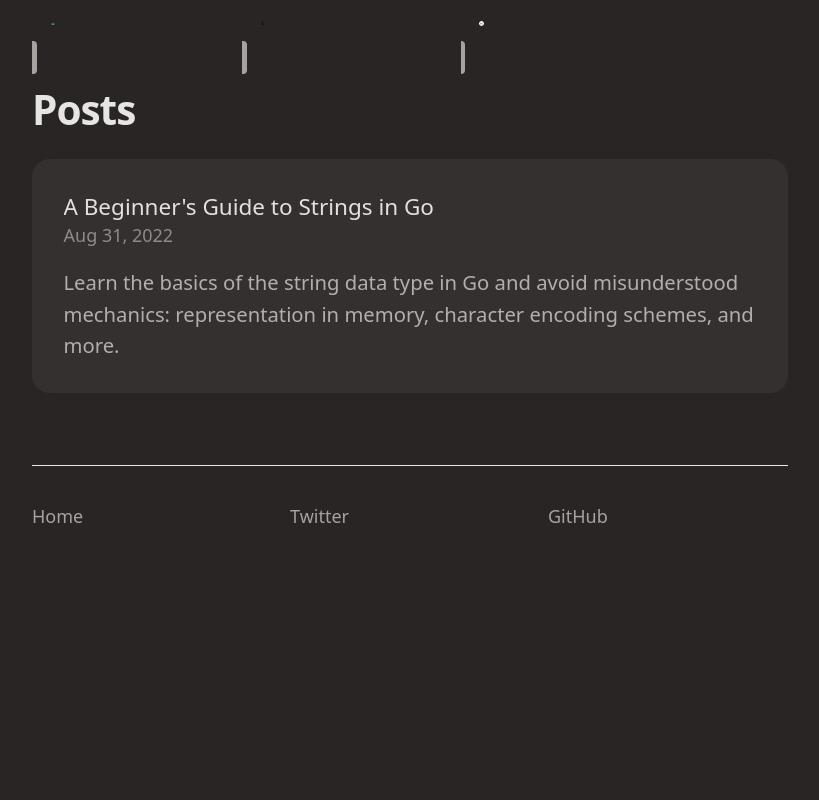
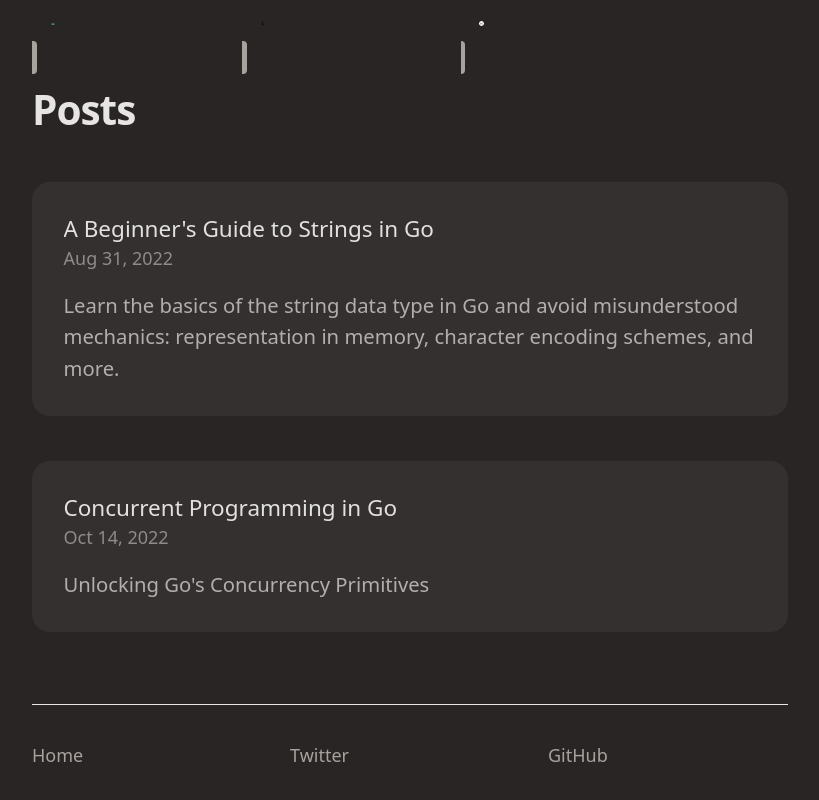
Before and after one commit to Oakes6/tanfolio, a Next.js app: page / in a window 1280 px wide. Shown: the part 528-1328 px from the top of the page, without its empty margins (230-1049 px from the left). Before the commit the page ends 1167 px from the top, so only its background shows below. Built offline with nearby package versions, Linux system fonts and the light colour scheme.

Commit message:
add new article

```diff
--- a/components/BlogPostPreview.js
+++ b/components/BlogPostPreview.js
@@ -8,7 +8,7 @@ export default function BlogPostPreview(post) {
       {/* <ContentLink key={post.slug} href={`/blog/${post.slug}`}> */}
       <ContentLink
         key={post.slug}
-        href="https://oakes.hashnode.dev/beginner-strings-go"
+        href={post.link}
       >
         <ContentLink.Title>{post.title}</ContentLink.Title>
 
--- a/pages/index.js
+++ b/pages/index.js
@@ -13,10 +13,18 @@ import React from "react";
 const name = "Tanner Oakes";
 const post1 = {
   title: "A Beginner's Guide to Strings in Go",
+  link: "https://oakes.hashnode.dev/beginner-strings-go",
   publishedAtFormatted: "Aug 31, 2022",
   description:
     "Learn the basics of the string data type in Go and avoid misunderstood mechanics: representation in memory, character encoding schemes, and more.",
 };
+const post2 = {
+  title: "Concurrent Programming in Go",
+  publishedAtFormatted: "Oct 14, 2022",
+  link: "https://oakes.hashnode.dev/concurrent-programming-in-go",
+  description:
+    "Unlocking Go's Concurrency Primitives",
+}
 
 export default function Home({ posts }) {
   return (
@@ -56,7 +64,7 @@ export default function Home({ posts }) {
               Senior Backend Engineer @ LTK
             </h2>
             <p className="text-stone-300 dark:text-gray-200 mb-4">
-              Building distributed systems so you don't have to.
+              Building distributed systems and fitting the pieces together.
             </p>
           </div>
           <div className="w-[80px] sm:w-[150px] relative mb-8 sm:mb-0 mr-auto">
@@ -94,11 +102,12 @@ export default function Home({ posts }) {
         <h3 className="font-bold text-2xl md:text-4xl tracking-tight mb-6 mt-16 text-stone-200 dark:text-white">
           Posts
         </h3>
-        <div className="flex gap-6 flex-col md:flex-row">
+        <div className="flex-auto gap-6 mt-5 space-y-10">
           {/* {posts.map((post) => {
               return <BlogPostPreview key={post.slug} {...post} />
             })} */}
           <BlogPostPreview {...post1} />
+          <BlogPostPreview {...post2} />
         </div>
         {/* <main>{children}</main> */}
         {/* {!home && (
```
